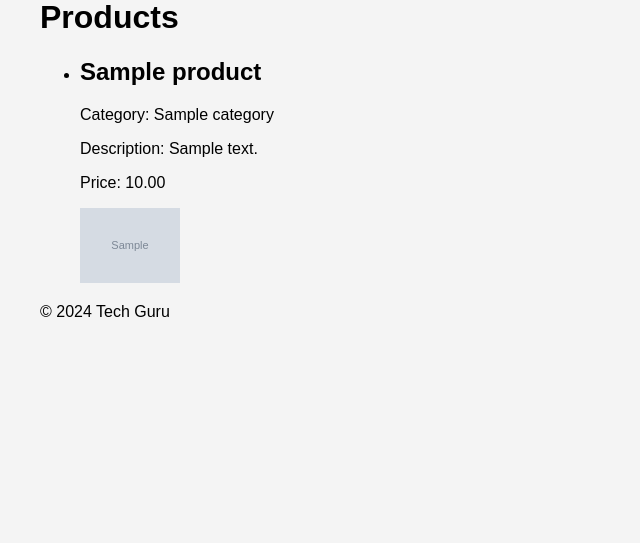
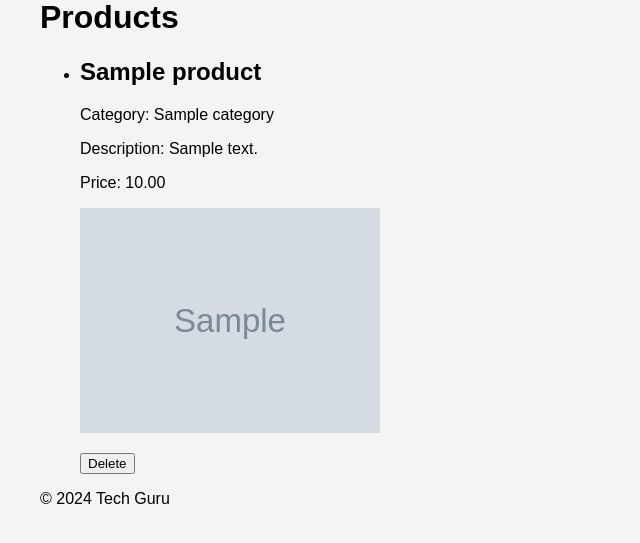
Before and after one commit to arkadiiK/TechGuru, a Django app: page / in a window 1280 px wide. Shown: the part 210-753 px from the top of the page, without its empty margins (0-640 px from the left). Run offline with Django 5.2, Linux system fonts and the light colour scheme; tables that the repository leaves empty hold one stand-in row (values such as "Sample post"); grey boxes marked "Sample" are stand-in pictures.

Commit message:
added button for deleting products

```diff
--- a/templates/product_list.html
+++ b/templates/product_list.html
@@ -11,7 +11,15 @@
                 <p>Category: {{ product.category.name }}</p>
                 <p>Description: {{ product.description }}</p>
                 <p>Price: {{ product.price }}</p>
-        <img src="{{ product.image.url }}" alt="{{ product.name }}" width="100">
+                <img src="{{ product.image.url }}" alt="{{ product.name }}" width="300">
+                <p>
+                <form action="{% url 'delete_product' product_id=product.id %}" method="post">
+                    {% csrf_token %}
+                    <button type="submit" onclick="return confirm('Are you sure you want to delete this product?')">
+                        Delete
+                    </button>
+                </form>
+                </p>
             </li>
         {% empty %}
             <li>No product available</li>
```
Lines whose indentation alone changed are shown as unchanged.
